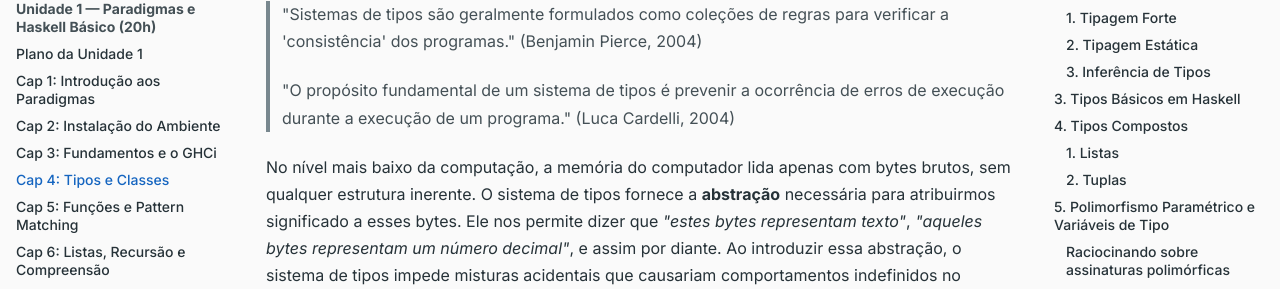
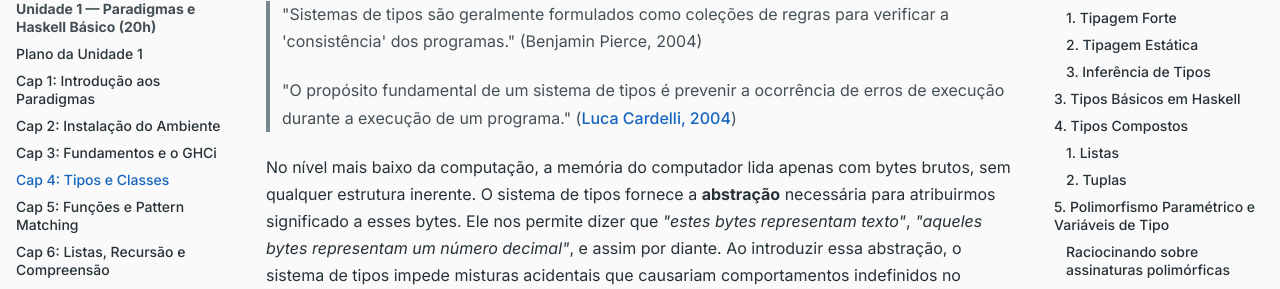
Before and after one commit to LambdaGeo/ipf, an MkDocs documentation site: the page built from docs/unidade1/04_tipos_classes.md, in a window 1280 px wide and 900 px high, scrolled down 331 px. Shown: the part 180-469 px from the top of the window. Built offline with MkDocs 1.6.1 and Material for MkDocs 9.7.7, drawn with Linux system fonts in a browser that asks for light colours; part of the change alters nothing that is shown.

```diff
--- a/docs/unidade1/04_tipos_classes.md
+++ b/docs/unidade1/04_tipos_classes.md
@@ -10,7 +10,7 @@ Na ciência da computação e na matemática, os sistemas de tipos servem para i
 
 > "Sistemas de tipos são geralmente formulados como coleções de regras para verificar a 'consistência' dos programas." (Benjamin Pierce, 2004)
 
-> "O propósito fundamental de um sistema de tipos é prevenir a ocorrência de erros de execução durante a execução de um programa." (Luca Cardelli, 2004)
+> "O propósito fundamental de um sistema de tipos é prevenir a ocorrência de erros de execução durante a execução de um programa." ([Luca Cardelli, 2004](https://www.classes.cs.uchicago.edu/archive/2012/spring/22300-1/papers/Cardelli-Wegner.pdf))
 
 No nível mais baixo da computação, a memória do computador lida apenas com bytes brutos, sem qualquer estrutura inerente. O sistema de tipos fornece a **abstração** necessária para atribuirmos significado a esses bytes. Ele nos permite dizer que *"estes bytes representam texto"*, *"aqueles bytes representam um número decimal"*, e assim por diante. Ao introduzir essa abstração, o sistema de tipos impede misturas acidentais que causariam comportamentos indefinidos no software.
 
```
